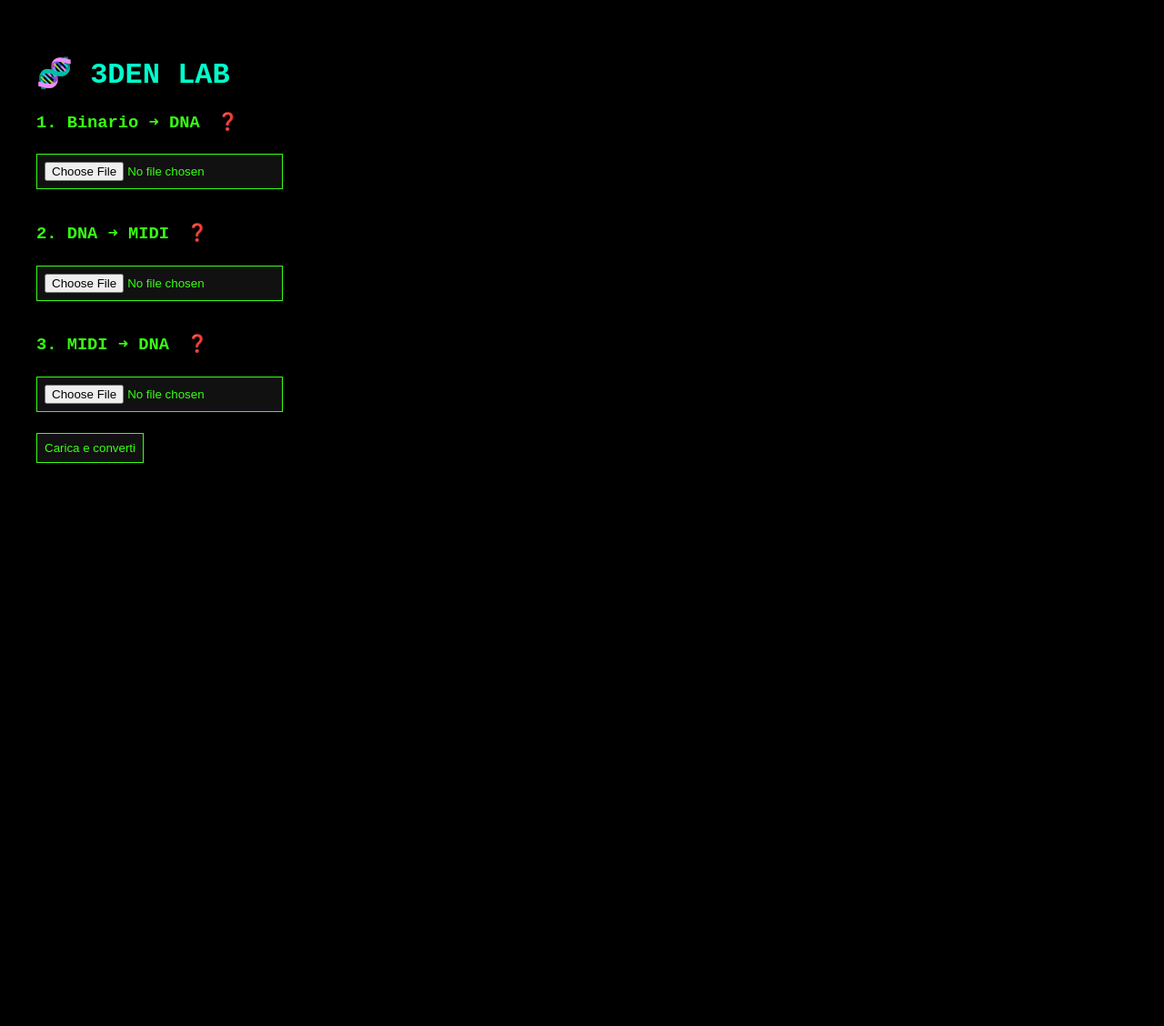
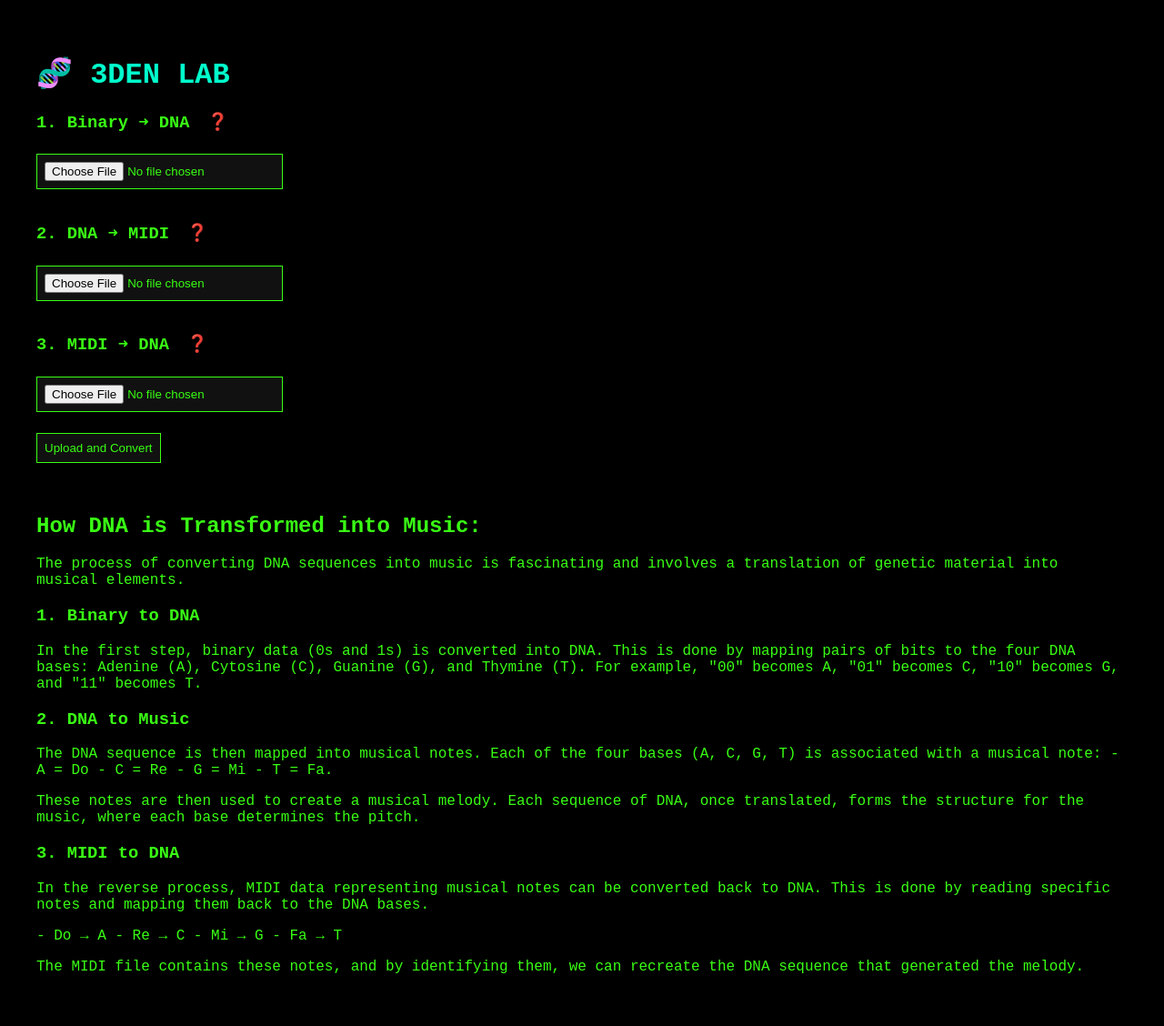
Before and after one commit to AlessandroNero/3den-lab, a FastAPI app: page / in a window 1280 px wide. Shown: the whole page at 91% size. Before the commit the page ends 509 px from the top, so only its background shows below. Run offline with FastAPI, Linux system fonts and the light colour scheme.

```diff
--- a/main.py
+++ b/main.py
@@ -1,13 +1,17 @@
-# main.py
 from fastapi import FastAPI, Request, UploadFile, Form
 from fastapi.responses import HTMLResponse, FileResponse
 from fastapi.templating import Jinja2Templates
+from fastapi.staticfiles import StaticFiles
 import shutil
 from pathlib import Path
 
 from dna_engine import encode_dna, dna_to_midi, midi_to_dna
 
 app = FastAPI()
+
+# Configurazione per servire file statici (come favicon)
+app.mount("/static", StaticFiles(directory="static"), name="static")
+
 templates = Jinja2Templates(directory="templates")
 
 @app.get("/", response_class=HTMLResponse)
--- a/requirements.txt
+++ b/requirements.txt
@@ -3,3 +3,4 @@ uvicorn
 python-multipart
 jinja2
 midiutil
+flask
--- a/templates/index.html
+++ b/templates/index.html
@@ -1,12 +1,10 @@
 <!DOCTYPE html>
 <html lang="en">
 <head>
-
-    <link rel="icon" href="{{ url_for('static', filename='favicon.ico') }}" type="image/x-icon">
-    <!-- Altri tag meta e link -->
-
-
     <meta charset="UTF-8">
+    <meta name="viewport" content="width=device-width, initial-scale=1.0">
+    <!-- Reference static favicon -->
+    <link rel="icon" href="{{ url_for('static', path='favicon.png') }}" type="image/x-icon">
     <title>3DEN LAB – DNA ↔ Music</title>
     <style>
         body {
@@ -44,22 +42,58 @@
 <body>
     <h1>🧬 3DEN LAB</h1>
     <form action="/upload" method="post" enctype="multipart/form-data">
-        <h3>1. Binario ➜ DNA
-            <span title="Ogni coppia di bit diventa una base (00=A, 01=C, 10=G, 11=T)">❓</span>
+        <h3>1. Binary ➜ DNA
+            <span title="Each pair of bits becomes a base (00=A, 01=C, 10=G, 11=T)">❓</span>
         </h3>
         <input type="file" name="binary_file"><br><br>
 
         <h3>2. DNA ➜ MIDI
-            <span title="Ogni base viene mappata su una nota MIDI (A=Do, C=Re, G=Mi, T=Fa)">❓</span>
+            <span title="Each DNA base is mapped to a musical note (A = Do, C = Re, G = Mi, T = Fa)">❓</span>
         </h3>
         <input type="file" name="dna_file"><br><br>
 
         <h3>3. MIDI ➜ DNA
-            <span title="Vengono lette solo alcune note specifiche: Do→A, Re→C, Mi→G, Fa→T">❓</span>
+            <span title="Certain notes are read and mapped back to DNA bases (Do→A, Re→C, Mi→G, Fa→T)">❓</span>
         </h3>
         <input type="file" name="midi_file"><br><br>
 
-        <input type="submit" value="Carica e converti">
+        <input type="submit" value="Upload and Convert">
     </form>
+
+    <br><br>
+    <h2>How DNA is Transformed into Music:</h2>
+    <p>
+        The process of converting DNA sequences into music is fascinating and involves a translation of genetic material into musical elements.
+    </p>
+    <h3>1. Binary to DNA</h3>
+    <p>
+        In the first step, binary data (0s and 1s) is converted into DNA. This is done by mapping pairs of bits to the four DNA bases: Adenine (A), Cytosine (C), Guanine (G), and Thymine (T). For example, "00" becomes A, "01" becomes C, "10" becomes G, and "11" becomes T.
+    </p>
+
+    <h3>2. DNA to Music</h3>
+    <p>
+        The DNA sequence is then mapped into musical notes. Each of the four bases (A, C, G, T) is associated with a musical note:
+        - A = Do
+        - C = Re
+        - G = Mi
+        - T = Fa.
+    </p>
+    <p>
+        These notes are then used to create a musical melody. Each sequence of DNA, once translated, forms the structure for the music, where each base determines the pitch.
+    </p>
+
+    <h3>3. MIDI to DNA</h3>
+    <p>
+        In the reverse process, MIDI data representing musical notes can be converted back to DNA. This is done by reading specific notes and mapping them back to the DNA bases.
+    </p>
+    <p>
+        - Do → A
+        - Re → C
+        - Mi → G
+        - Fa → T
+    </p>
+    <p>
+        The MIDI file contains these notes, and by identifying them, we can recreate the DNA sequence that generated the melody.
+    </p>
 </body>
 </html>
```
Also changed, not shown: static/favicon.png (added), 2 other files.
